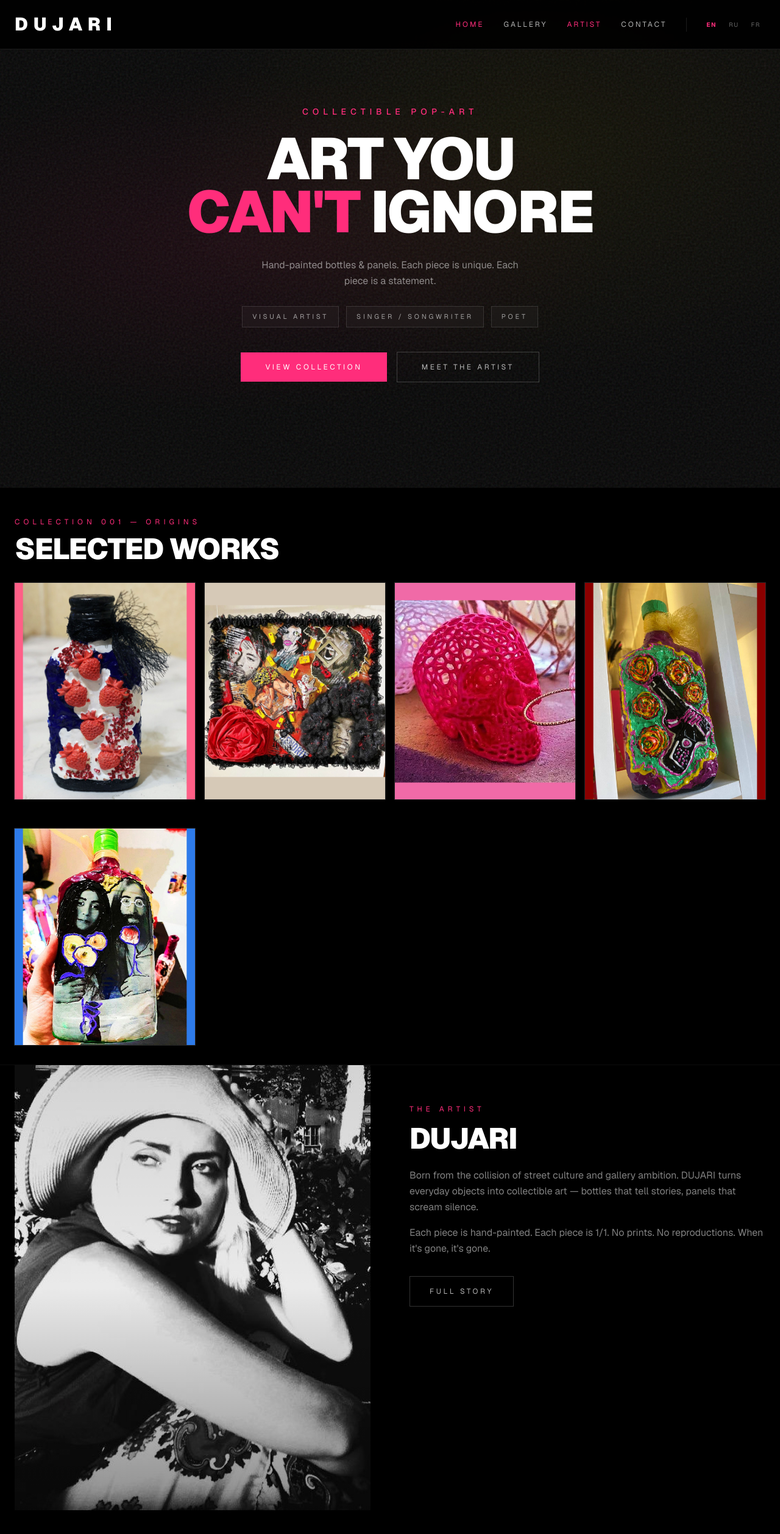
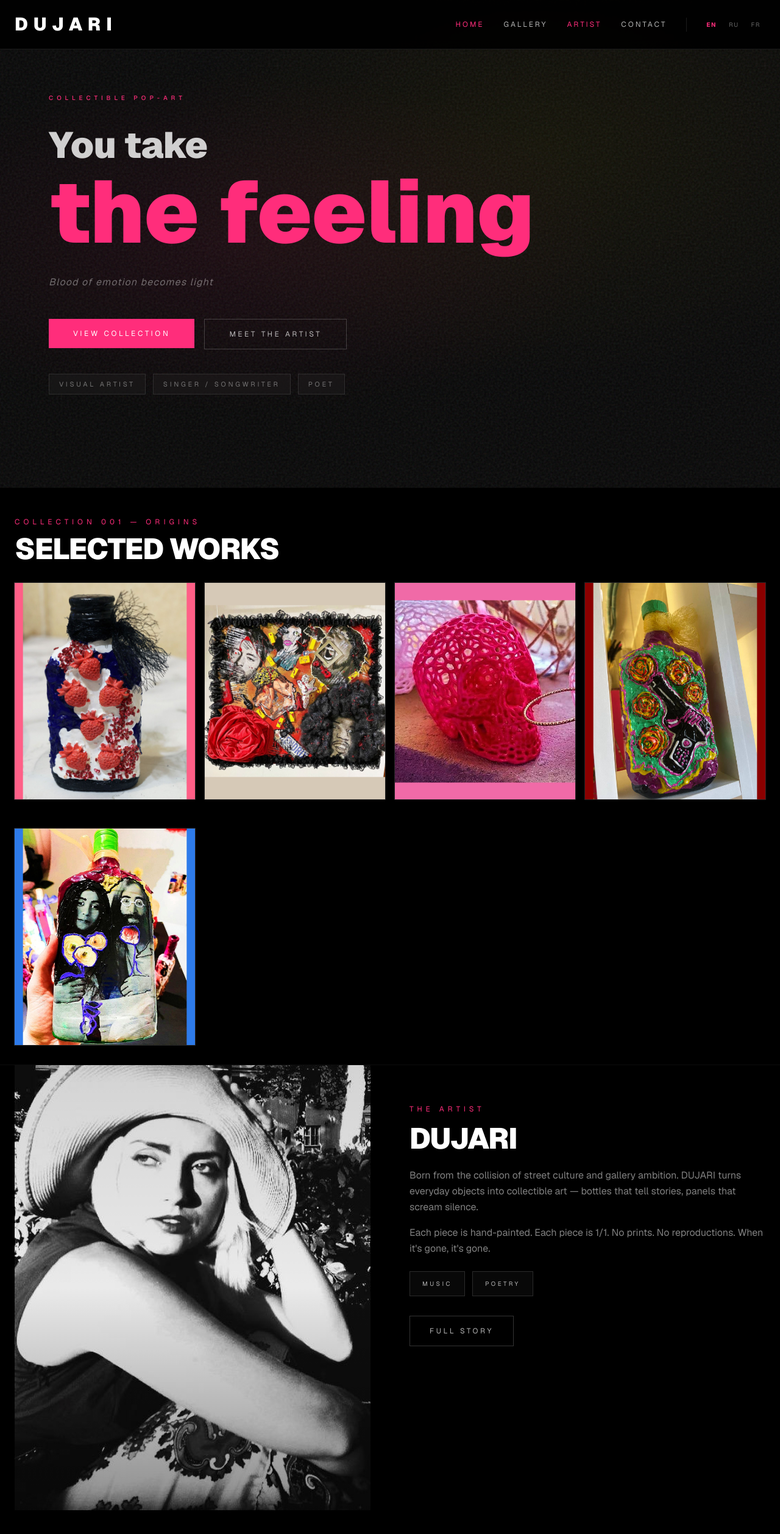
Before and after one commit to genfreemix/dujari, a Next.js app: page / in a window 1280 px wide. Shown: the top 2516 px of the page at 61% size. Built offline with nearby package versions, Linux system fonts and the light colour scheme.

Commit message:
hero: new editorial layout + emotional headline / ArtistBlock: add Music+Poetry chips

```diff
--- a/src/components/ArtistBlock.tsx
+++ b/src/components/ArtistBlock.tsx
@@ -31,9 +31,22 @@ export default function ArtistBlock() {
           <p className="text-white/50 text-sm md:text-base leading-relaxed mb-4">
             {t("artist_block.bio1")}
           </p>
-          <p className="text-white/50 text-sm md:text-base leading-relaxed mb-8">
+          <p className="text-white/50 text-sm md:text-base leading-relaxed mb-6">
             {t("artist_block.bio2")}
           </p>
+
+          {/* Discipline chips */}
+          <div className="flex flex-wrap items-center gap-3 mb-8">
+            <span className="inline-flex items-center border border-white/14 bg-white/[0.03] px-5 py-3 text-[10px] tracking-[0.34em] uppercase text-white/70">
+              {t("artist.field_music_title")}
+            </span>
+            <Link
+              href="/poetry"
+              className="inline-flex items-center border border-white/14 bg-white/[0.03] px-5 py-3 text-[10px] tracking-[0.34em] uppercase text-white/70 hover:border-[#FF2D7B]/50 hover:text-white transition-colors duration-200"
+            >
+              {t("artist.field_poetry_title")}
+            </Link>
+          </div>
           <Link
             href="/artist"
             className="inline-block border border-white/20 text-white/70 text-xs tracking-[0.3em] uppercase px-8 py-4 hover:border-white/50 hover:text-white transition-all duration-200"
--- a/src/components/HeroSection.tsx
+++ b/src/components/HeroSection.tsx
@@ -12,7 +12,7 @@ export default function HeroSection() {
   ];
 
   return (
-    <section className="relative h-screen flex items-center justify-center overflow-hidden bg-black">
+    <section className="relative h-screen flex items-center overflow-hidden bg-black">
       {/* Background visual */}
       <div
         className="absolute inset-0 opacity-60"
@@ -30,33 +30,29 @@ export default function HeroSection() {
         }}
       />
 
-      <div className="relative z-10 text-center px-6 max-w-4xl">
-        <p className="text-[#FF2D7B] text-xs md:text-sm tracking-[0.5em] uppercase mb-6 font-medium">
+      <div className="relative z-10 w-full max-w-7xl mx-auto px-6 md:px-14 lg:px-20">
+        {/* Overline */}
+        <p className="text-[#FF2D7B] text-[10px] tracking-[0.6em] uppercase mb-8 md:mb-10 font-medium">
           {t("hero.tagline")}
         </p>
 
-        <h1 className="text-white text-5xl md:text-7xl lg:text-8xl font-black tracking-tight leading-[0.9] uppercase">
-          {t("hero.line1")}
-          <br />
-          <span className="text-[#FF2D7B]">{t("hero.line2_cant")}</span>{" "}{t("hero.line2_ignore")}
+        {/* Headline */}
+        <h1 className="font-black leading-none tracking-tight">
+          <span className="block text-3xl md:text-5xl lg:text-6xl text-white/80 mb-3 md:mb-4">
+            {t("hero.line1")}
+          </span>
+          <span className="block text-5xl md:text-8xl lg:text-[9rem] text-[#FF2D7B] leading-[0.88]">
+            {t("hero.line2_cant")}
+          </span>
         </h1>
 
-        <p className="text-white/50 text-sm md:text-base mt-8 max-w-md mx-auto leading-relaxed">
+        {/* Secondary atmospheric line */}
+        <p className="text-white/38 text-sm md:text-base italic tracking-[0.08em] mt-8 md:mt-10 max-w-xs md:max-w-sm">
           {t("hero.sub")}
         </p>
 
-        <div className="mt-7 flex flex-wrap items-center justify-center gap-2 md:gap-3">
-          {disciplines.map((discipline) => (
-            <span
-              key={discipline}
-              className="border border-white/12 bg-white/[0.03] px-4 py-2 text-[10px] md:text-[11px] tracking-[0.34em] uppercase text-white/58 backdrop-blur-sm"
-            >
-              {discipline}
-            </span>
-          ))}
-        </div>
-
-        <div className="mt-10 flex flex-col sm:flex-row items-center justify-center gap-4">
+        {/* CTA */}
+        <div className="mt-10 md:mt-12 flex flex-col sm:flex-row items-start gap-4">
           <Link
             href="/gallery"
             className="inline-block bg-[#FF2D7B] text-white text-xs tracking-[0.3em] uppercase px-10 py-4 hover:bg-[#e0256b] transition-colors duration-200"
@@ -70,6 +66,18 @@ export default function HeroSection() {
             {t("hero.cta_artist")}
           </Link>
         </div>
+
+        {/* Discipline chips */}
+        <div className="mt-10 flex flex-wrap items-center gap-2 md:gap-3">
+          {disciplines.map((discipline) => (
+            <span
+              key={discipline}
+              className="border border-white/10 bg-white/[0.03] px-4 py-2 text-[10px] md:text-[11px] tracking-[0.34em] uppercase text-white/40 backdrop-blur-sm"
+            >
+              {discipline}
+            </span>
+          ))}
+        </div>
       </div>
 
     </section>
--- a/src/i18n/index.tsx
+++ b/src/i18n/index.tsx
@@ -32,10 +32,10 @@ const translations: Record<Locale, Record<string, string>> = {
 
     // Hero
     "hero.tagline": "Collectible Pop-Art",
-    "hero.line1": "Art you",
-    "hero.line2_cant": "can't",
-    "hero.line2_ignore": "ignore",
-    "hero.sub": "Hand-painted bottles & panels. Each piece is unique. Each piece is a statement.",
+    "hero.line1": "You take",
+    "hero.line2_cant": "the feeling",
+    "hero.line2_ignore": "",
+    "hero.sub": "Blood of emotion becomes light",
     "hero.cta_collection": "View Collection",
     "hero.cta_artist": "Meet the Artist",
     "hero.scroll": "Scroll",
@@ -172,10 +172,10 @@ const translations: Record<Locale, Record<string, string>> = {
     "nav.contact": "Контакт",
 
     "hero.tagline": "Коллекционный поп-арт",
-    "hero.line1": "Искусство,",
-    "hero.line2_cant": "которое",
-    "hero.line2_ignore": "невозможно игнорировать",
-    "hero.sub": "Бутылки и панели, расписанные вручную. Каждая работа уникальна. Каждая — заявление.",
+    "hero.line1": "Ты забираешь",
+    "hero.line2_cant": "состояние",
+    "hero.line2_ignore": "",
+    "hero.sub": "Кровь эмоций становится светом",
     "hero.cta_collection": "Смотреть коллекцию",
     "hero.cta_artist": "Об артисте",
     "hero.scroll": "Листайте",
@@ -303,10 +303,10 @@ const translations: Record<Locale, Record<string, string>> = {
     "nav.contact": "Contact",
 
     "hero.tagline": "Pop-Art de collection",
-    "hero.line1": "L'art que",
-    "hero.line2_cant": "vous ne pouvez",
-    "hero.line2_ignore": "pas ignorer",
-    "hero.sub": "Bouteilles & panneaux peints à la main. Chaque pièce est unique. Chaque pièce est une déclaration.",
+    "hero.line1": "Tu emportes",
+    "hero.line2_cant": "l'état",
+    "hero.line2_ignore": "",
+    "hero.sub": "Le sang des émotions devient lumière",
     "hero.cta_collection": "Voir la collection",
     "hero.cta_artist": "L'artiste",
     "hero.scroll": "Défiler",
```
